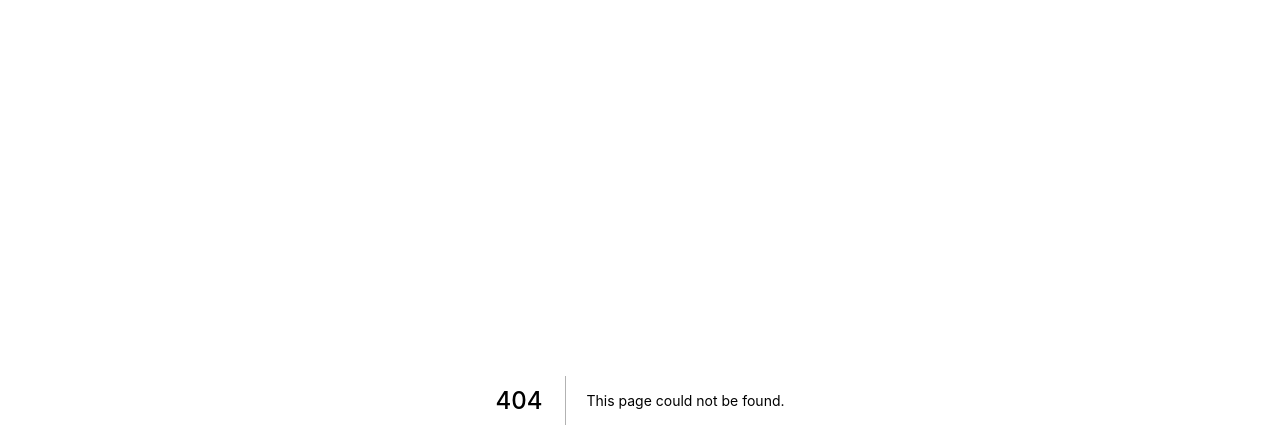
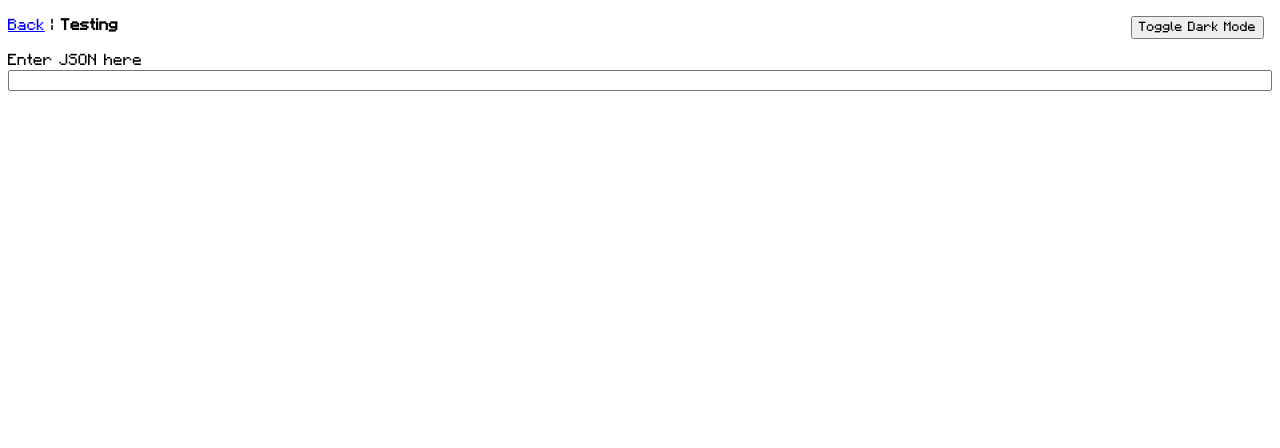
Before and after one commit to Toby222/tc3-recipe-webapp, a Next.js app: page /json in a window 1280 px wide. Before the commit this address had no page. Shown: the top 448 px of the page. Built offline with nearby package versions, Linux system fonts and the light colour scheme.

Commit message:
update dependencies
notably: next@11

```diff
--- a/next.config.js
+++ /dev/null
@@ -1,5 +0,0 @@
-module.exports = {
-  future: {
-    webpack5: true,
-  },
-};
--- a/package.json
+++ b/package.json
@@ -26,11 +26,12 @@
   },
   "devDependencies": {
     "@types/node": "^15.6.1",
-    "@types/react": "^17.0.8",
+    "@types/react": "^17.0.11",
     "@types/react-dom": "^17.0.5",
     "@typescript-eslint/eslint-plugin": "^4.26.0",
     "@typescript-eslint/parser": "^4.26.0",
     "eslint": "^7.27.0",
+    "eslint-config-next": "^11.0.0",
     "eslint-config-prettier": "^8.3.0",
     "eslint-plugin-prettier": "^3.4.0",
     "eslint-plugin-react": "^7.24.0",
@@ -40,7 +41,7 @@
     "vercel": "^23.0.0"
   },
   "dependencies": {
-    "next": "^10.2.3",
+    "next": "^11.0.0",
     "react": "^17.0.2",
     "react-dom": "^17.0.2"
   }
--- /dev/null
+++ b/pages/json.tsx
@@ -0,0 +1,47 @@
+import React from "react";
+
+import Head from "next/head";
+
+import { HeaderBarComponent } from "../components/headerBar";
+import { syntaxHighlight } from "../util/jsonDisplay";
+
+type Props = Record<string, never>;
+
+export default class TranslationPage extends React.Component<Props> {
+  private translationInput;
+  private translationOutput;
+
+  constructor(props: Props) {
+    super(props);
+
+    this.translationInput = React.createRef<HTMLInputElement>();
+    this.translationOutput = React.createRef<HTMLDivElement>();
+  }
+
+  render() {
+    return (
+      <>
+        <Head>
+          <title id="title">JSON Highlight Test</title>
+        </Head>
+        <HeaderBarComponent>
+          {" "}
+          | <span className="bold">Testing</span>
+        </HeaderBarComponent>
+        <label htmlFor="translationInput">Enter JSON here</label>
+        <input
+          id="translationInput"
+          ref={this.translationInput}
+          type="text"
+          onInput={() => {
+            this.forceUpdate();
+          }}
+        />
+        <br />
+        <pre className="json">
+          {syntaxHighlight(this.translationInput.current?.value ?? "")}
+        </pre>
+      </>
+    );
+  }
+}
```
Also changed, not shown: .eslintrc.json, 1 other file (tests, documents, lock files or other folders).
